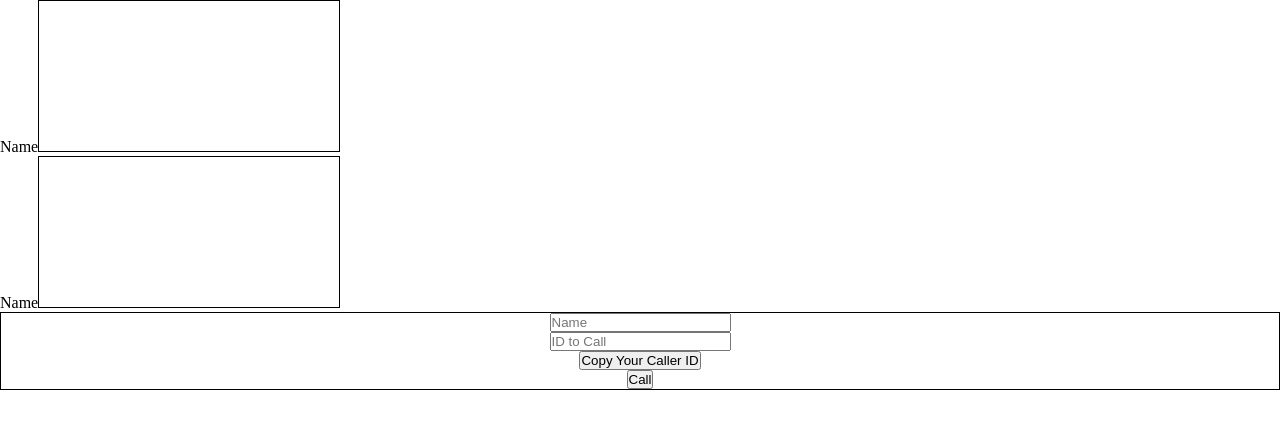
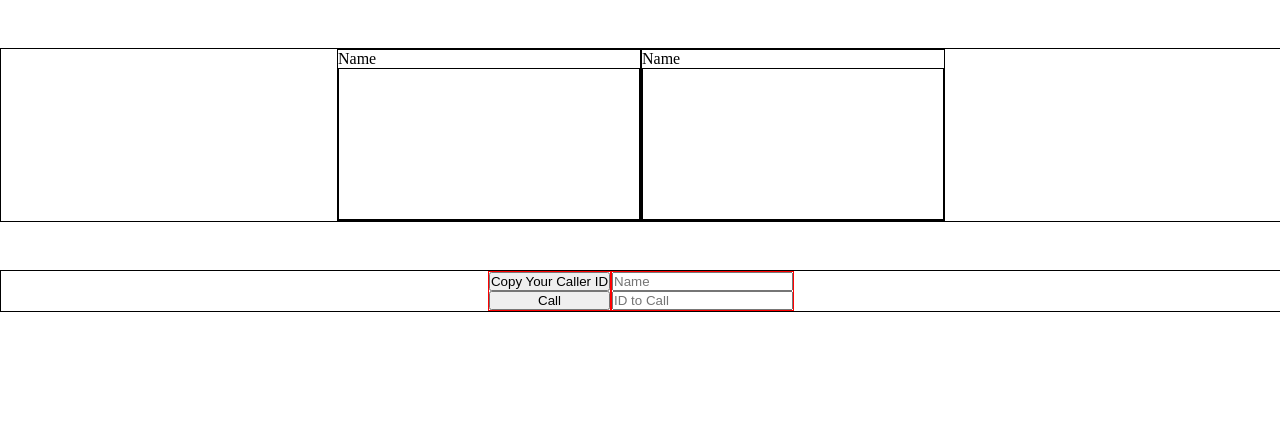
Before and after one commit to Circles-JCTP/Circles, a React app: page / in a window 1280 px wide. Shown: the top 428 px of the page. Built offline with nearby package versions, Linux system fonts and the light colour scheme; no server answers.

Commit message:
minor styling

```diff
--- a/client/components/Notifications.jsx
+++ b/client/components/Notifications.jsx
@@ -10,10 +10,8 @@ const Notifications = () => {
         <>
           {call.isReceivingCall && !callAccepted && (
             <div style={{ display: 'flex', justifyContent: 'space-around' }}>
-              <h1>{call.name} is calling:</h1>
-              <button variant="contained" color="primary" onClick={answerCall}>
-                Answer
-              </button>
+              <a>Incoming Call from: {call.name}</a>
+              <button variant="contained" color="primary" onClick={answerCall}>Answer</button>
             </div>
           )}
         </>
--- a/client/components/Options.jsx
+++ b/client/components/Options.jsx
@@ -11,15 +11,19 @@ const Options = ( {children} ) => {
 
     return (
         <>
-            <div className = 'OptionsBox'>
-                <input type='text' value={name} placeholder='Name' onChange={(e) => setName(e.target.value)} />
-                <input type='text' value={idToCall} placeholder='ID to Call' onChange={(e) => setIdToCall(e.target.value)} />
-                <CopyToClipboard text={me}>
-                    <button>Copy Your Caller ID</button>
-                </CopyToClipboard>
-                {callAccepted && !callEnded ? (
-                <button variant="contained" color="secondary" onClick={leaveCall} >Hang Up</button>) : (
-                <button variant="contained" color="primary" onClick={() => callUser(idToCall)} >Call</button>)}
+            <div className = 'OptionsContainer'>
+                <div className='ButtonContainer'>
+                    <CopyToClipboard text={me}>
+                        <button>Copy Your Caller ID</button>
+                    </CopyToClipboard>
+                    {callAccepted && !callEnded ? (
+                        <button variant="contained" color="secondary" onClick={leaveCall} >Hang Up</button>) : (
+                        <button className = 'call' variant="contained" color="primary" onClick={() => callUser(idToCall)} >Call</button>)}
+                </div>
+                <div className='InputContainer'>
+                    <input type='text' value={name} placeholder='Name' onChange={(e) => setName(e.target.value)} />
+                    <input type='text' value={idToCall} placeholder='ID to Call' onChange={(e) => setIdToCall(e.target.value)} />
+                </div>
             </div>
             {children}
         </>
--- a/client/components/VideoPlayer.jsx
+++ b/client/components/VideoPlayer.jsx
@@ -10,12 +10,12 @@ const VideoPlayer = () => {
 
     return (
         <>
-            <div className = 'VideBox'>
-                <div>
+            <div className = 'VideosContainer'>
+                <div className='VideoBox'>
                     <a>{name || 'Name'}</a>
                     <video playsInline muted ref = {myVideo} autoPlay style={{ width: '300px' }} className='video1' />
                 </div>
-                <div>
+                <div className='VideoBox'>
                     <a>{call.name || 'Name'}</a>
                     <video playsInline muted ref = {userVideo} autoPlay style={{ width: '300px' }} className='video2' />
                 </div>
--- a/globals.css
+++ b/globals.css
@@ -4,8 +4,21 @@
 }
 
 
+.VideosContainer{
+    display: flex;
+    flex-direction: row;
+    justify-content: center;
+    align-items: center;
+    width: 100%;
+    height: 100%;
+    border: 1px solid black;
+    margin: 3rem 0;
+}
 .VideoBox{
+    display: flex;
+    flex-direction: column;
     border: 1px solid black;
+    height: fit-content
 }
 
 .video1{
@@ -18,10 +31,32 @@
     width: 100%;
     height: 100%;
 }
-.OptionsBox{
+.OptionsContainer{
+    display: flex;
+    flex-direction: row;
+    justify-content: center;
+    align-items: center;
+    width: 100%;
+    border: 1px solid black;
+}
+
+.InputContainer{
     display: flex;
     flex-direction: column;
     justify-content: center;
     align-items: center;
-    border: 1px solid black;
+    border: 1px solid red;
+
 }
+.ButtonContainer{
+    display: flex;
+    flex-direction: column;
+    justify-content: center;
+    align-items: center;
+    border: 1px solid red;
+
+}
+
+.call{
+    width: 100%;
+}
```
